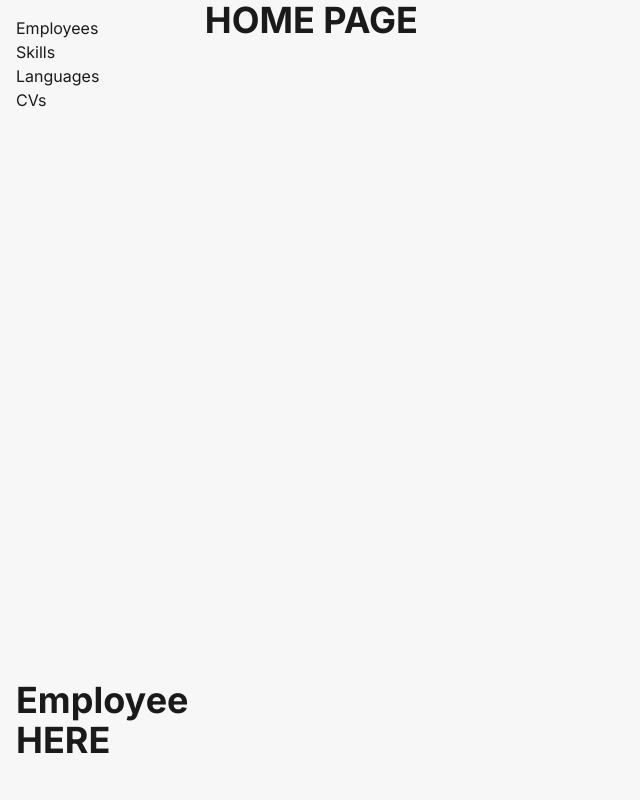
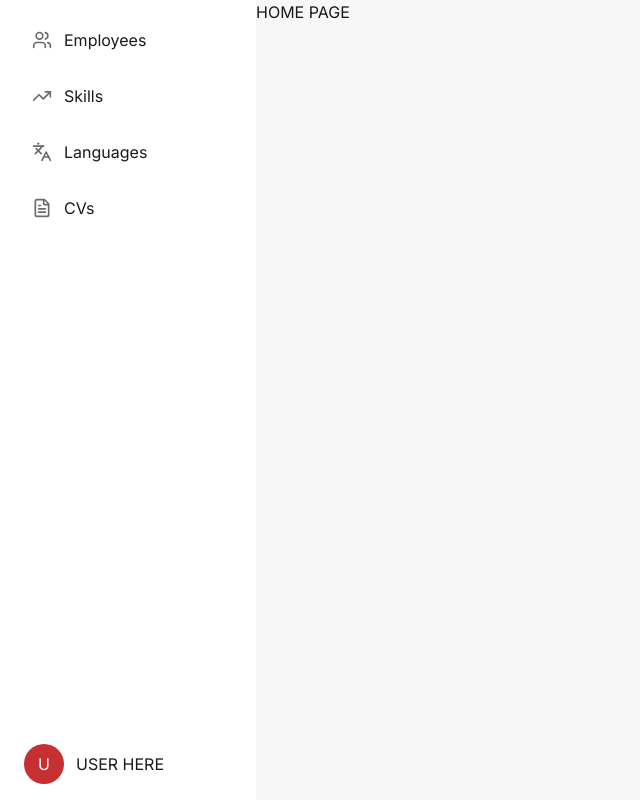
Before and after one commit to roryTheGnome/CV-matic_2000, a Next.js app: page / in a window 1280 px wide. Shown: the whole page, without its empty margins (0-640 px from the left). Built offline with nearby package versions, Linux system fonts and the light colour scheme; no server answers.

Commit message:
style : add style to nav

```diff
--- a/app/(platform)/layout.tsx
+++ b/app/(platform)/layout.tsx
@@ -15,14 +15,13 @@ export default function PlatformLayout({children,}: Readonly<{
     return (
         <html lang="en" className={`${inter.className} h-full antialiased`}>
         <body className="min-h-screen flex">
-        <nav className="w-1/6 fixed left-0 top-0 h-screen">
+        <div className="hidden md:block w-64 fixed left-0 top-0 h-screen">
             <Nav />
-        </nav>
+        </div>
 
-        <main className="ml-[16%] w-5/6">
+        <main className="flex-1 md:ml-64 pb-20 md:pb-0">
             {children}
         </main>
-
         </body>
         </html>
     )
--- a/app/globals.css
+++ b/app/globals.css
@@ -6,19 +6,27 @@
   --color-surface-active: #eaeaea;
   --color-surface-disabled: #dcdcdc;
 
-  --color-input-border: #646464;
-
   --color-text-primary: #1a1a1a;
   --color-text-secondary: #6b6b6b;
 
   --color-primary: #c63031;
 
-  /* skill levels */
-  --level-novice: #d9d9d9;
-  --level-advanced: #bfe3f6;
-  --level-competent: #c8e6c9;
-  --level-proficient: #ffe9a8;
-  --level-expert: #f2b8b5;
+
+
+  /* skill levels - LIGHT (fill) */
+  --level-novice: #707070;
+  --level-advanced: #2AA7E0;
+  --level-competent: #61AE65;
+  --level-proficient: #EBAB05;
+  --level-expert: #B83031;
+
+  /* skill levels - DARK (background) */
+  --level-novice-dark: #3A3A3A;
+  --level-advanced-dark: #175774;
+  --level-competent-dark: #335935;
+  --level-proficient-dark: #785805;
+  --level-expert-dark: #7A1F20;
+
 }
 
 
@@ -30,15 +38,22 @@
     --color-surface-disabled: #555555;
 
     --color-text-primary: #ffffff;
-    --color-text-secondary: #646464;
+    --color-text-secondary: #b3b3b3;
 
     --color-primary: #c63031;
 
-    --level-novice: #cacaca;
-    --level-advanced: #9ed1ed;
-    --level-competent: #afcdb1;
-    --level-proficient: #ffe49e;
-    --level-expert: #e9b0b0;
+    --level-novice: #707070;
+    --level-advanced: #2AA7E0;
+    --level-competent: #61AE65;
+    --level-proficient: #EBAB05;
+    --level-expert: #B83031;
+
+    /* skill levels - DARK (background) */
+    --level-novice-dark: #3A3A3A;
+    --level-advanced-dark: #175774;
+    --level-competent-dark: #335935;
+    --level-proficient-dark: #785805;
+    --level-expert-dark: #7A1F20;
   }
 }
 
@@ -48,8 +63,6 @@
   --color-surface: var(--color-surface);
   --color-surface-active: var(--color-surface-active);
   --color-surface-disabled: var(--color-surface-disabled);
-
-  --color-input-border: var(--color-input-border);
 
   --color-text-primary: var(--color-text-primary);
   --color-text-secondary: var(--color-text-secondary);
@@ -63,32 +76,6 @@
   --color-level-expert: var(--level-expert);
 }
 
-@layer base {
-  h1 {
-    @apply text-4xl font-bold mb-6; /* ~36px */
-  }
-
-  h2 {
-    @apply text-3xl font-bold mb-5; /* ~30px */
-  }
-
-  h3 {
-    @apply text-2xl font-bold mb-4; /* ~24px */
-  }
-
-  h4 {
-    @apply text-xl font-bold mb-3;  /* ~20px */
-  }
-
-  h5 {
-    @apply text-lg font-bold mb-2;  /* ~18px */
-  }
-
-  h6 {
-    @apply text-base font-bold mb-2; /* 16px */
-  }
-}
-
 body {
   background: var(--color-bg);
   color: var(--color-text-primary);
--- a/components/navs/Nav.tsx
+++ b/components/navs/Nav.tsx
@@ -1,19 +1,51 @@
-import Link from "next/link";
+"use client"
 
-//TODO make it pretty
-export default function Nav(){
-    return(
-        <nav className="h-full flex flex-col justify-between p-4">
-            <div className="flex flex-col ">
-                <Link href="/users">Employees</Link>
-                <Link href="/skills">Skills</Link>
-                <Link href="/languages">Languages</Link>
-                <Link href="/cvs">CVs</Link>
-            </div>
-            <div className="flex flex-col justify-between">
-                <h1>Employee HERE</h1>
-            </div>
+import Link from "next/link"
+import { usePathname } from "next/navigation"
+import {navItems} from "@/constants/navLinks";
 
-        </nav>
+
+
+export default function Nav() {
+    const pathname = usePathname()
+
+    return (
+        <>
+            <nav className="hidden md:flex h-full flex-col justify-between p-4 bg-surface">
+
+                <div className="flex flex-col gap-2">
+                    {navItems.map((item) => {
+                        const isActive = pathname === item.href
+                        const Icon = item.icon
+
+                        return (
+                            <Link
+                                key={item.name}
+                                href={item.href}
+                                className={`flex items-center gap-3 px-4 py-3 rounded-full transition
+                                    ${isActive
+                                    ? `bg-surface-active`
+                                    : `hover:bg-surface-active`
+                                }`}
+                            >
+                                <Icon
+                                    size={20}
+                                    className= 'text-text-secondary'
+                                />
+                                <span>{item.name}</span>
+                            </Link>
+                        )
+                    })}
+                </div>
+
+                <div className="flex items-center gap-3 px-2">
+                    <div className="w-10 h-10 rounded-full bg-primary flex items-center justify-center text-white">
+                        U
+                    </div>
+                    <span>USER HERE</span>
+                </div>
+            </nav>
+
+        </>
     )
 }
--- /dev/null
+++ b/constants/navLinks.ts
@@ -0,0 +1,13 @@
+import {
+    Users,
+    TrendingUp,
+    Languages,
+    FileText
+} from "lucide-react"
+
+export const navItems = [
+    { name: "Employees", href: "/users", icon: Users },
+    { name: "Skills", href: "/skills", icon: TrendingUp },
+    { name: "Languages", href: "/languages", icon: Languages },
+    { name: "CVs", href: "/cvs", icon: FileText },
+]
```
Also changed, not shown: 1 other file (tests, documents, lock files or other folders).
